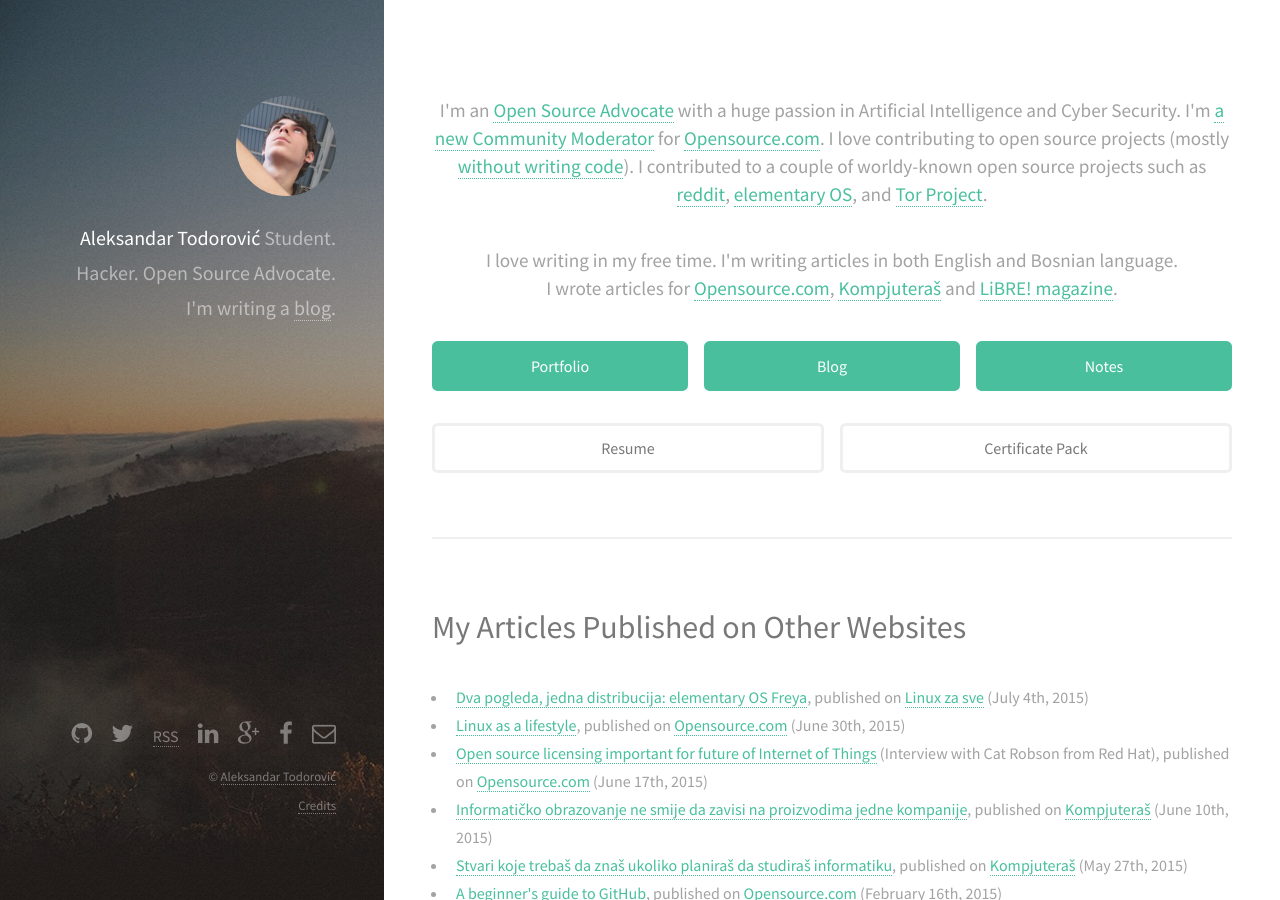
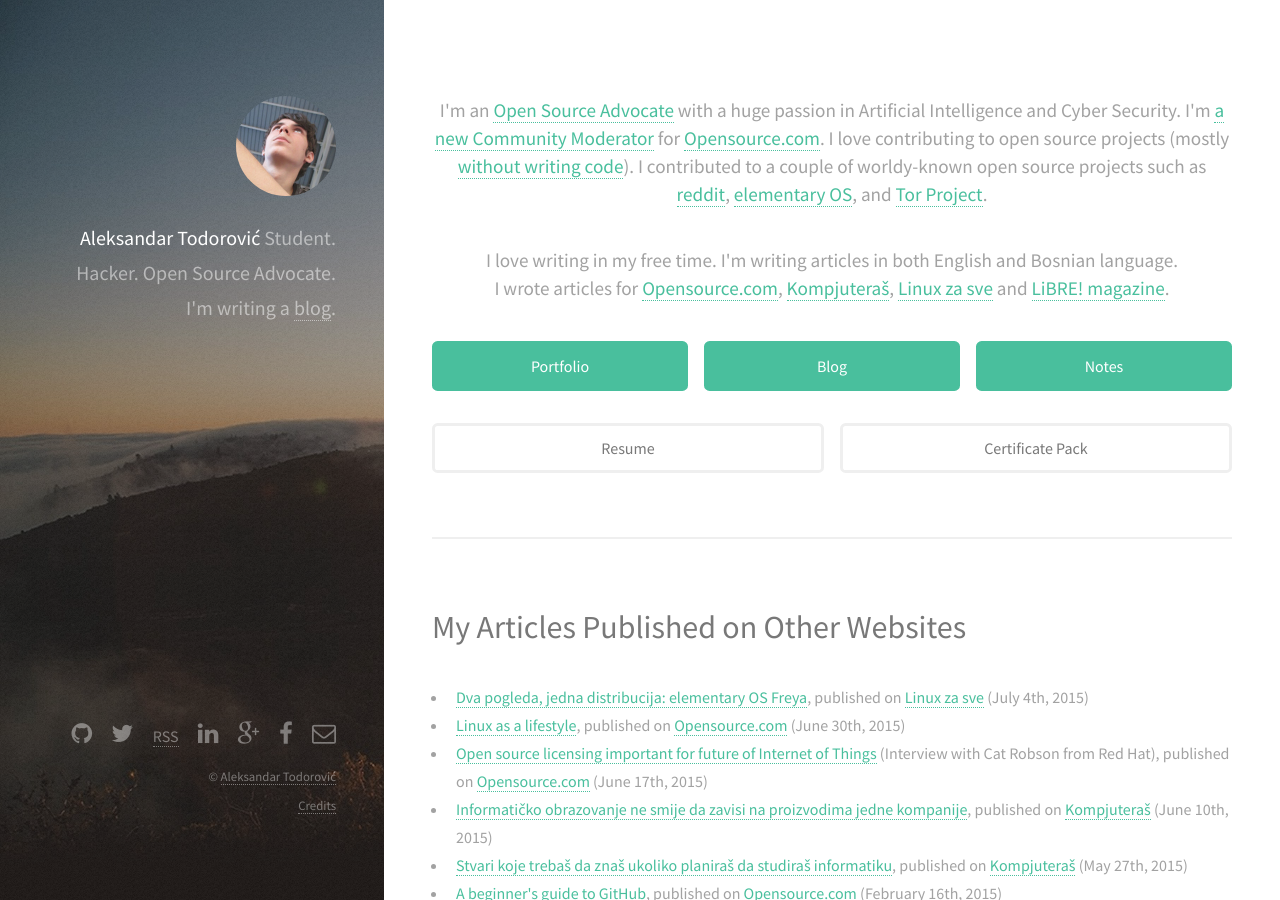
Before and after one commit to inputsh/bs.r3bl.me, a Jekyll site: the page built from index.html, in a window 1280 px wide and 900 px high. Built offline with Jekyll 4.4.1, drawn with Linux system fonts in a browser that asks for light colours.

Commit message:
Added Linux za sve to my summary

```diff
--- a/index.html
+++ b/index.html
@@ -16,7 +16,7 @@
       </p>
       <p style="text-align:center; font-size: 120%;">
         I love writing in my free time. I'm writing articles in both English and Bosnian language.<br/>
-        I wrote articles for <a href="http://opensource.com/users/r3bl">Opensource.com</a>, <a href="http://kompjuteras.com/author/r3bl/">Kompjuteraš</a> and <a href="http://libre.lugons.org/">LiBRE! magazine</a>. <br/>
+        I wrote articles for <a href="http://opensource.com/users/r3bl">Opensource.com</a>, <a href="http://kompjuteras.com/author/r3bl/">Kompjuteraš</a>, <a href="http://www.linuxzasve.com/">Linux za sve</a> and <a href="http://libre.lugons.org/">LiBRE! magazine</a>. <br/>
       </p>
 
       <!-- BUTTONS -->
```
